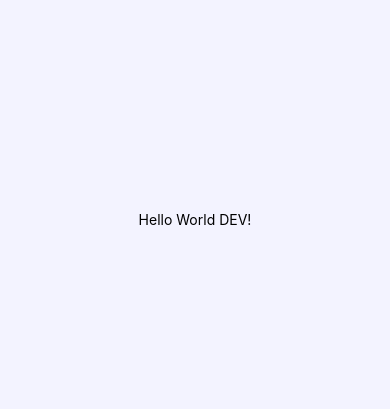
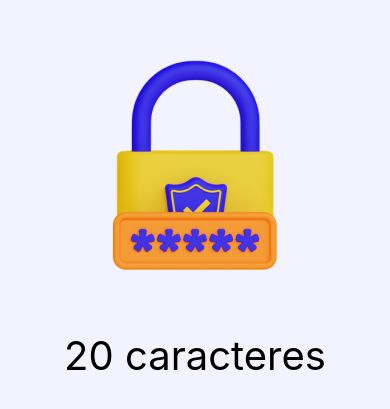
Before and after one commit to Bruhnodev17/novoapp, a React Native app: screen / in a window 390 px wide. Shown: the part 203-612 px from the top of the page. Built offline with nearby package versions, Linux system fonts and the light colour scheme.

Commit message:
initial logo

```diff
--- a/App.js
+++ b/App.js
@@ -1,9 +1,16 @@
-import { View, Text, StyleSheet} from 'react-native'
+import { View, Text, StyleSheet, Image} from 'react-native'
 
 export default function App() {
   return(
     <View style={styles.container}>
-      <Text>Hello World DEV!</Text>
+      <Image source={require("./src/assets/logo.png")}
+      style={styles.logo} />
+
+      <Text style={styles.title}>20 caracteres</Text>
+
+      <View>
+
+      </View>
     </View>
   )
 }
@@ -14,5 +21,11 @@ const styles = StyleSheet.create({
     backgroundColor: "#F3F3FF",
     justifyContent: 'center',
     alignItems: 'center'
+  },
+  logo:{
+    marginBottom:60,
+  },
+  title:{
+    fontSize: 40,
   }
 })
--- a/package.json
+++ b/package.json
@@ -12,7 +12,8 @@
     "expo": "~50.0.8",
     "expo-status-bar": "~1.11.1",
     "react": "18.2.0",
-    "react-native": "0.73.4"
+    "react-native": "0.73.4",
+    "@react-native-community/slider": "4.4.2"
   },
   "devDependencies": {
     "@babel/core": "^7.20.0"
```
Also changed, not shown: 1 other file (tests, documents, lock files or other folders).
